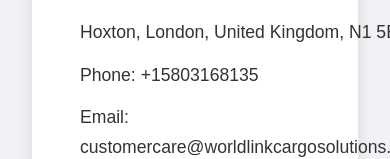
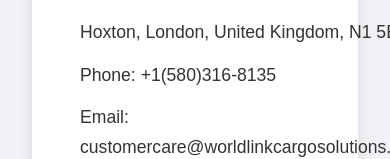
Before and after one commit to syr1u55/worldlink.cargosolutions, a Next.js app: page /contact in a window 390 px wide. Shown: the part 463-622 px from the top of the page. Built offline with nearby package versions, Linux system fonts and the light colour scheme.

Commit message:
Update phone number formatting in Contact Us page.

```diff
--- a/src/app/contact/page.tsx
+++ b/src/app/contact/page.tsx
@@ -11,7 +11,7 @@
             <h3>Worldlink Cargo Solutions</h3>
             <p>52 Mintern Street, Commercial Unit,</p>
             <p>Hoxton, London, United Kingdom, N1 5EG</p>
-            <p>Phone: +15803168135</p>
+            <p>Phone: +1(580)316-8135</p>
             <p>Email: customercare@worldlinkcargosolutions.com</p>
           </div>
           <form className={styles.form}>
```
